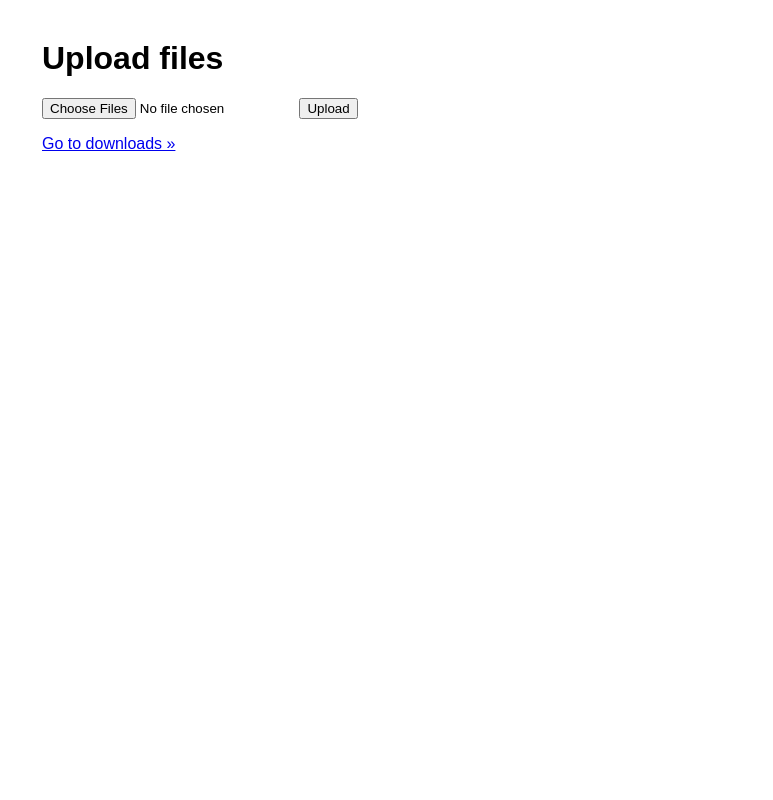
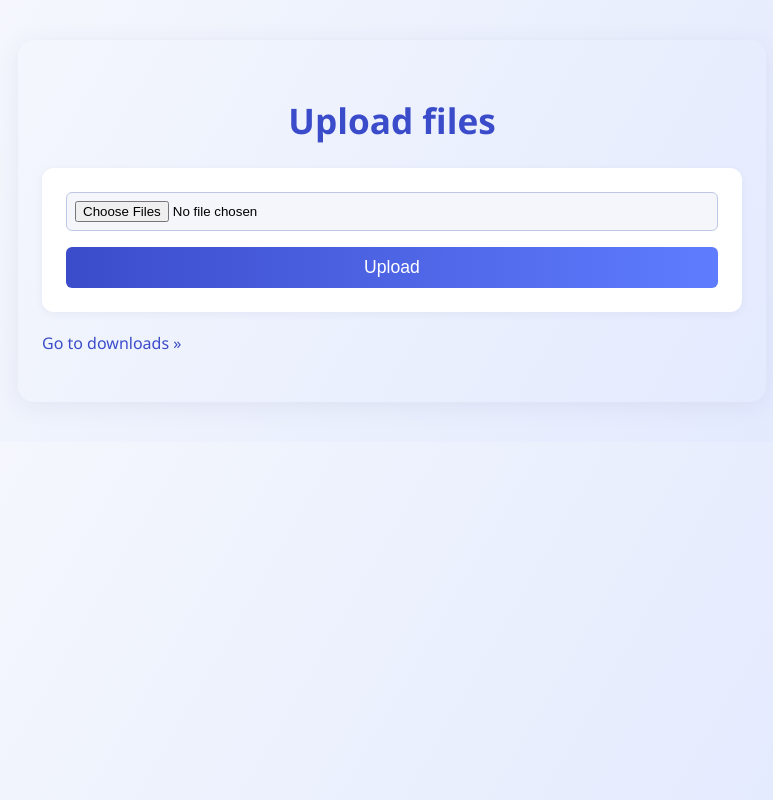
Before and after one commit to noatuh/file-share, a plain HTML site: page public/index.html in a window 1280 px wide. Shown: the whole page, without its empty margins (248-1021 px from the left). Drawn offline with Linux system fonts and the light colour scheme.

Commit message:
added some css

```diff
--- a/public/index.html
+++ b/public/index.html
@@ -4,9 +4,66 @@
   <meta charset="utf-8">
   <title>Simple Share — Upload</title>
   <style>
-    body { font-family: sans-serif; max-width: 700px; margin: 40px auto; }
-    .row { display: flex; gap: 8px; align-items: center; }
-    .msg { margin-top: 10px; }
+    body {
+      font-family: 'Segoe UI', Arial, sans-serif;
+      background: linear-gradient(120deg, #f8fafc 0%, #e0e7ff 100%);
+      max-width: 700px;
+      margin: 40px auto;
+      padding: 32px 24px;
+      border-radius: 16px;
+      box-shadow: 0 4px 24px rgba(60, 60, 120, 0.08);
+    }
+    h1 {
+      color: #3b4cca;
+      font-size: 2.2em;
+      margin-bottom: 24px;
+      text-align: center;
+    }
+    form {
+      display: flex;
+      flex-direction: column;
+      gap: 16px;
+      background: #fff;
+      padding: 24px;
+      border-radius: 12px;
+      box-shadow: 0 2px 8px rgba(60, 60, 120, 0.06);
+      margin-bottom: 20px;
+    }
+    input[type="file"] {
+      padding: 8px;
+      border-radius: 6px;
+      border: 1px solid #bfc8e6;
+      background: #f4f6fb;
+    }
+    button {
+      background: linear-gradient(90deg, #3b4cca 0%, #5f7cff 100%);
+      color: #fff;
+      border: none;
+      border-radius: 6px;
+      padding: 10px 0;
+      font-size: 1.1em;
+      cursor: pointer;
+      transition: background 0.2s;
+    }
+    button:hover {
+      background: linear-gradient(90deg, #5f7cff 0%, #3b4cca 100%);
+    }
+    .msg {
+      margin-top: 10px;
+      font-size: 1.1em;
+      color: #3b4cca;
+      text-align: center;
+    }
+    a {
+      color: #3b4cca;
+      text-decoration: none;
+      font-weight: 500;
+      transition: color 0.2s;
+    }
+    a:hover {
+      color: #5f7cff;
+      text-decoration: underline;
+    }
   </style>
 </head>
 <body>
```
Also changed, not shown: public/downloads.html (+61 -4 lines).
